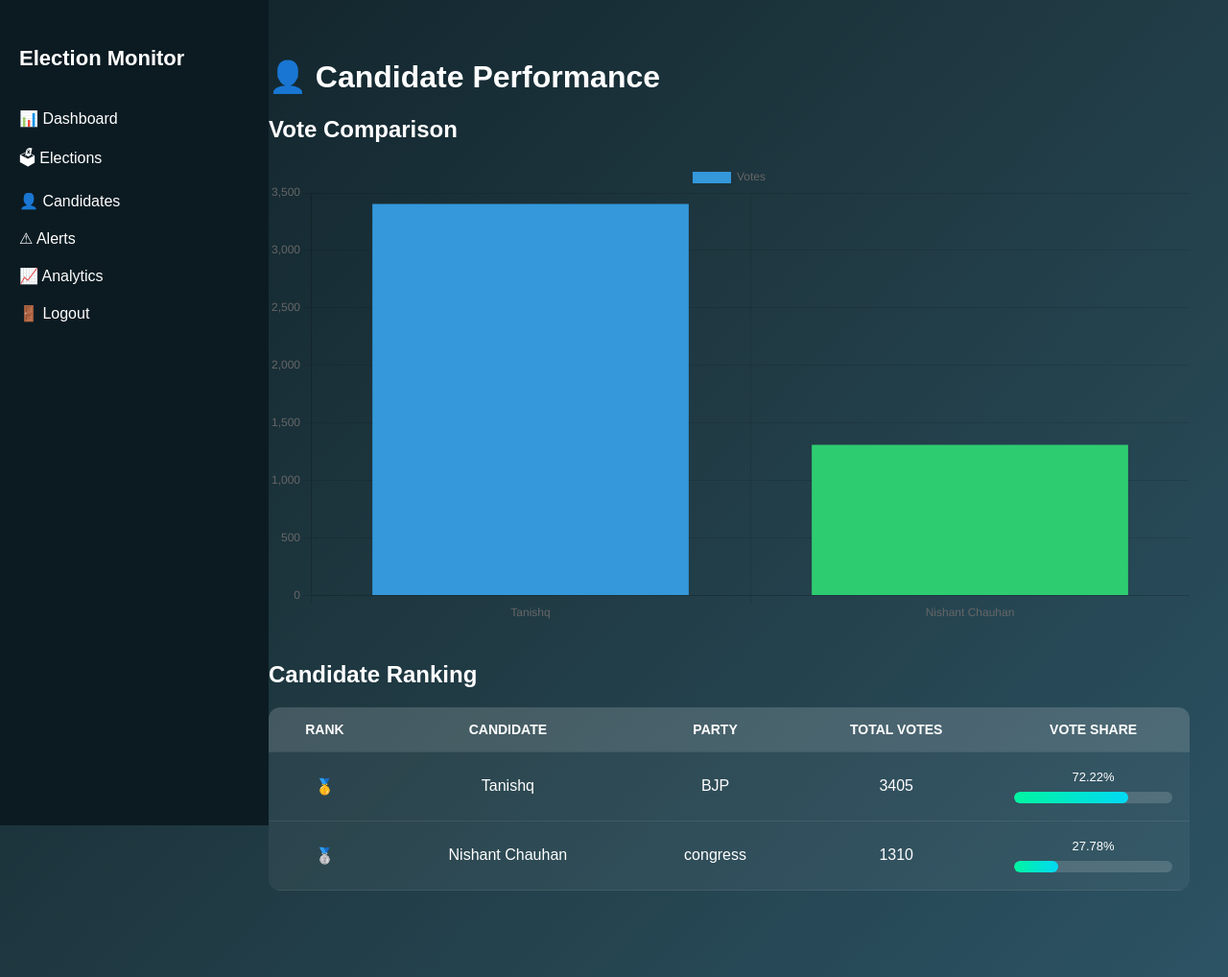
After one commit to Nishant607/Real-time-Election-Data-Monitoring-System, a Django app: page /candidates/ in a window 1280 px wide. The commit adds this page. Shown: the whole page at 96% size. Run offline with Django 5.2, Linux system fonts and the light colour scheme; a user stored in the database is signed in; data comes from the database, SQL or seed files in the repository; both versions use the stored data as it was after the commit.

Commit message:
Added elections page, candidates analytics dashboard, reports panel, activity logging system, email alert detection and UI improvements

```diff
--- a/core/static/core/css/dashboard.css
+++ b/core/static/core/css/dashboard.css
@@ -298,6 +298,7 @@ border-bottom:none;
 .search-box{
 display:flex;
 gap:10px;
+margin-bottom: 30px;
 }
 
 .search-box input{
--- /dev/null
+++ b/core/templates/candidates.html
@@ -0,0 +1,167 @@
+{% load static %}
+<!DOCTYPE html>
+<html>
+
+<head>
+
+<title>Candidates Analytics</title>
+
+<link rel="stylesheet" href="{% static 'core/css/dashboard.css' %}">
+
+<script src="https://cdn.jsdelivr.net/npm/chart.js"></script>
+
+</head>
+
+<body>
+
+<div class="sidebar">
+
+<h2>Election Monitor</h2>
+
+<ul>
+<li><a href="/">📊 Dashboard</a></li>
+<li><a href="/elections/">🗳 Elections</a></li>
+<li><a href="/candidates/">👤 Candidates</a></li>
+<li><a href="/alerts/">⚠ Alerts</a></li>
+<li><a href="/analytics/">📈 Analytics</a></li>
+<li><a href="/logout/">🚪 Logout</a></li>
+</ul>
+
+</div>
+
+
+
+<div class="main">
+
+<h1>👤 Candidate Performance</h1>
+
+
+<!-- CHART -->
+
+<div class="chart-container">
+
+<h2>Vote Comparison</h2>
+
+<canvas id="candidateChart"></canvas>
+
+</div>
+
+
+
+<!-- TABLE -->
+
+<div class="candidate-table">
+
+<h2>Candidate Ranking</h2>
+
+<table class="vote-table">
+
+<tr>
+<th>Rank</th>
+<th>Candidate</th>
+<th>Party</th>
+<th>Total Votes</th>
+<th>Vote Share</th>
+</tr>
+
+{% for c in candidates %}
+
+<tr>
+
+<td>
+
+{% if c.rank == 1 %}
+🥇
+{% elif c.rank == 2 %}
+🥈
+{% elif c.rank == 3 %}
+🥉
+{% else %}
+{{ c.rank }}
+{% endif %}
+
+</td>
+
+<td>{{ c.candidate__name }}</td>
+
+<td>{{ c.candidate__party }}</td>
+
+<td>{{ c.total_votes }}</td>
+
+<td>
+
+<div class="percentage-text">
+{{ c.percentage }}%
+</div>
+
+<div class="progress-bar">
+
+<div class="progress-fill"
+style="width: {{ c.percentage }}%;">
+
+</div>
+
+</div>
+
+</td>
+
+</tr>
+
+{% endfor %}
+
+</table>
+
+</div>
+
+</div>
+
+
+
+{{ chart_labels|json_script:"chart-labels" }}
+{{ chart_data|json_script:"chart-data" }}
+
+<script>
+
+const labels = JSON.parse(
+document.getElementById("chart-labels").textContent
+)
+
+const votes = JSON.parse(
+document.getElementById("chart-data").textContent
+)
+
+const ctx = document.getElementById("candidateChart")
+
+new Chart(ctx,{
+
+type:"bar",
+
+data:{
+labels:labels,
+
+datasets:[{
+label:"Votes",
+data:votes,
+
+backgroundColor:[
+"#3498db",
+"#2ecc71",
+"#e74c3c",
+"#f39c12",
+"#9b59b6"
+]
+
+}]
+},
+
+options:{
+responsive:true
+}
+
+})
+
+</script>
+
+
+</body>
+</html>
--- a/core/urls.py
+++ b/core/urls.py
@@ -3,7 +3,7 @@ from .views import dashboard, alerts_page, resolve_alert, login_view, logout_vie
 from .views import vote_data_api
 from .views import export_report_pdf
 from .views import analytics_page
-from .views import search_page
+from .views import search_page,elections_page,candidates_page,reports_page
 
 urlpatterns = [
     path("", dashboard, name="dashboard"),
@@ -15,4 +15,7 @@ urlpatterns = [
     path("export-report/", export_report_pdf, name="export_report"),
     path("analytics/", analytics_page, name="analytics"),
     path("search/", search_page, name="search"),
+    path("elections/", elections_page, name="elections"),
+    path("candidates/", candidates_page, name="candidates"),
+    path("reports/", reports_page, name="reports"),
 ]
--- a/core/views.py
+++ b/core/views.py
@@ -316,3 +316,61 @@ def search_page(request):
     }
 
     return render(request,"search.html",context)
+
+
+@login_required
+def elections_page(request):
+
+    elections = Election.objects.all()
+
+    return render(request,"elections.html",{
+        "elections":elections
+    })
+
+
+@login_required
+def candidates_page(request):
+
+    candidate_votes = (
+        VoteRecord.objects
+        .values('candidate__id','candidate__name','candidate__party')
+        .annotate(total_votes=Sum('votes'))
+        .order_by('-total_votes')
+    )
+
+    candidate_votes = list(candidate_votes)
+
+    total_votes = sum(c['total_votes'] for c in candidate_votes)
+
+    for i, c in enumerate(candidate_votes):
+        c['rank'] = i + 1
+        c['percentage'] = round((c['total_votes'] / total_votes) * 100,2) if total_votes else 0
+
+    chart_labels = [c['candidate__name'] for c in candidate_votes]
+    chart_data = [c['total_votes'] for c in candidate_votes]
+
+    context = {
+        "candidates": candidate_votes,
+        "chart_labels": chart_labels,
+        "chart_data": chart_data
+    }
+
+    return render(request,"candidates.html",context)
+
+
+@login_required
+def reports_page(request):
+
+    total_elections = Election.objects.count()
+    total_candidates = Candidate.objects.count()
+    total_votes = VoteRecord.objects.aggregate(total=Sum('votes'))['total'] or 0
+    total_alerts = Alert.objects.count()
+
+    context = {
+        "elections": total_elections,
+        "candidates": total_candidates,
+        "votes": total_votes,
+        "alerts": total_alerts
+    }
+
+    return render(request,"reports.html",context)
```
Also changed, not shown: core/templates/dashboard.html (+4 -3 lines), core/templates/elections.html (added, +65 -0 lines), core/templates/reports.html (added, +113 -0 lines), db.sqlite3.
